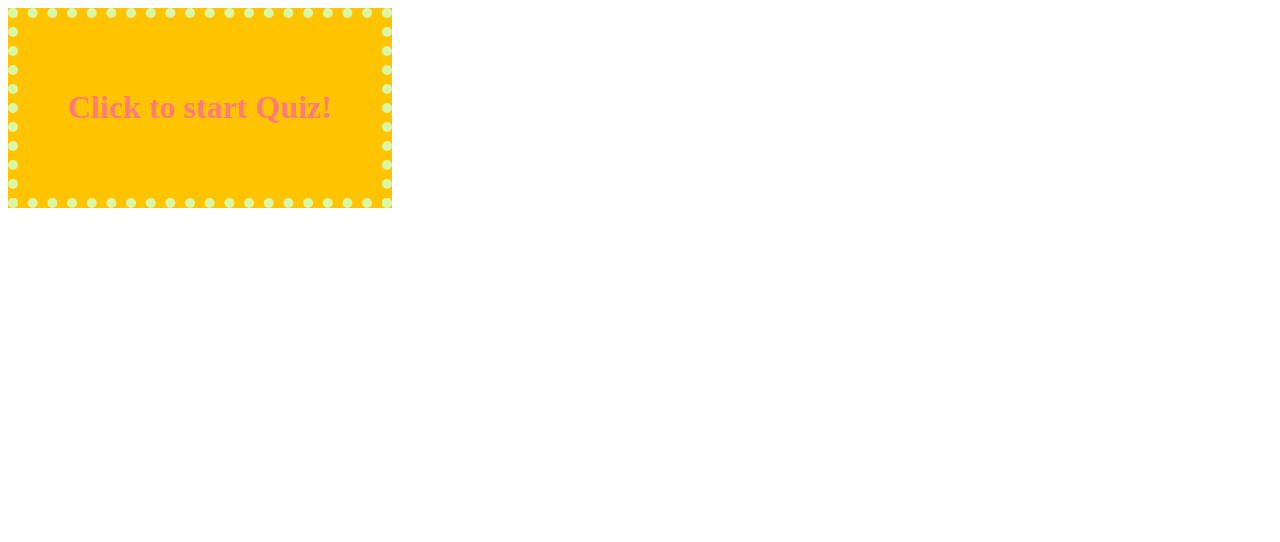
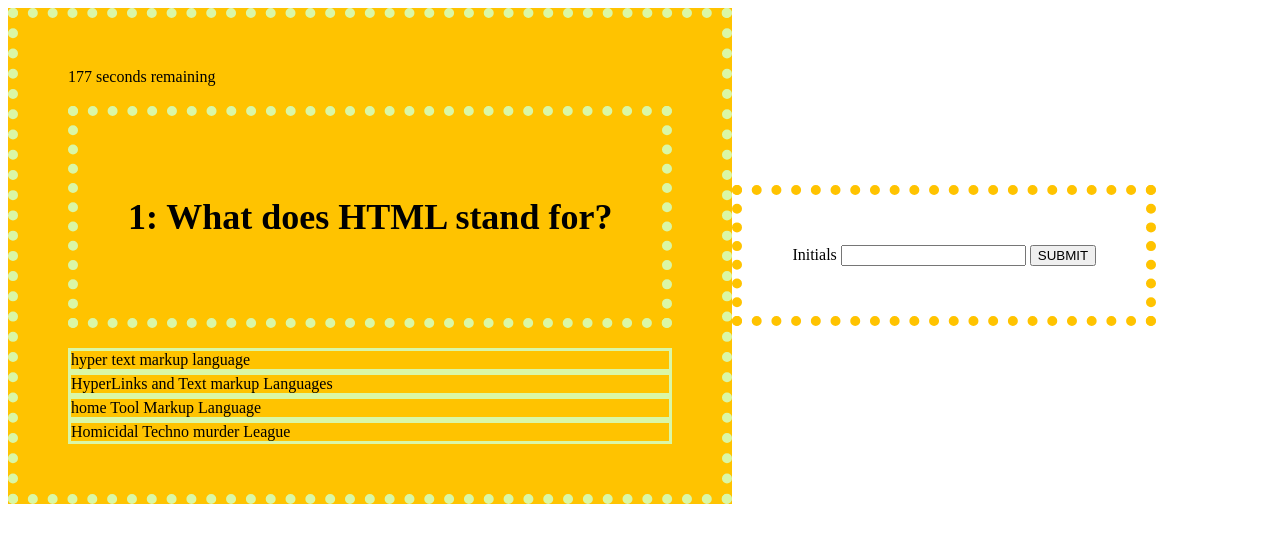
Before and after one commit to EMMWIMM/timedQuizGame, a plain HTML site: page index.html in a window 1280 px wide. Both pictures are taken after a click on the element "Click to start Quiz!". Drawn offline with Linux system fonts and the light colour scheme.

Commit message:
added end game, questions and check answer

```diff
--- a/assets/script.js
+++ b/assets/script.js
@@ -10,17 +10,90 @@ var initials= document.querySelector(".initials")
 var question= document.querySelector(".question")
 var end= document.querySelector(".end")
 var scoreContainer= document.querySelector(".highscores")
+var quiz = document.querySelector(".quiz")
+var timeLeft = 180;
 
 var questions =[
 {
-  question: "what does HTML stand for?",
+  question: "1: What does HTML stand for?",
   choiceA:"hyper text markup language",
   choiceB: "HyperLinks and Text markup Languages",
   choiceC: "home Tool Markup Language",
   choiceD: " Homicidal Techno murder League",
   correct: "a",
+},
+{
+  question: "2: What does CSS stand for?",
+  choiceA: "Constantly Single Singles",
+  choiceB: "Capable Sister Sitter",
+  choiceC: "Charlie Sings Silently",
+  choiceD: "Cascading Style Sheets",
+  correct: "d",
+},
+{
+  question: "3: Who invented the internet?",
+  choiceA: "Al Gore",
+  choiceB: "Vinton Cerf",
+  choiceC: "Bob Kahn",
+  choiceD: "Vinton Cerf and Bob Kahn",
+  correct: "d"
+},
+{
+  question: "4: Who invented javascript?",
+  choiceA: "Al Gore",
+  choiceB: "Brendan Eich",
+  choiceC: "Donald Duck",
+  choiceD: "Java",
+  correct: "b"
+},
+{
+  question: "5: Who invented HTML?",
+  choiceA: "Tim Berners-Lee",
+  choiceB: "World Wide Web Consortium",
+  choiceC: "Al Gore",
+  choiceD: "XML",
+  correct: "a"
+},
+{
+  question: "6: Computer scientist Ray Tomlinson, inventor of email, sent the first email in 1974.  What was the first email he sent?",
+  choiceA: "Mr Watson, come here. I want to see you.",
+  choiceB: "Dear Sir: I have been requested by the Nigerian National Petroleum Company to contact you for assistance in resolving a matter...",
+  choiceC: "This should have been a meeting.",
+  choiceD: "He doesn't actually remember.",
+  correct: "d"
+},
+{
+  question: "7: After the invention of email in 1974, how many years did it take before the first SPAM email was sent?",
+  choiceA: "1",
+  choiceB: "2",
+  choiceC: "3",
+  choiceD: "4",
+  correct: "d"
+},
+{
+  question: "8: Compuserve engineer Steve Wilke invented the .gif file format. How did he INTEND for it to be pronounced.",
+  choiceC: "Hard G like GIFT",
+  choiceD: "Soft G like JIFFY, but he's not a linguist, so he is WRONG!",
+  choiceA: "Silent G : IFT ",
+  choiceB: "Seriously any answer other than a HARD G is WRONG",
+  correct: "C"
+},
+{
+  question: "9: When did the public gain access to the internet?",
+  choiceA: "1973",
+  choiceB: "1991",
+  choiceC: "2000",
+  choiceD: "maybe they shouldn't have... ",
+  correct: "c"
+},
+{
+  question: "10: How many questions did we come up with before realizing they needed to be JAVASCRIPT questions?",
+  choiceA: "None",
+  choiceB: "All of them",
+  choiceC: "Ten",
+  choiceD: "Both B and C are correct",
+  correct: "D"
 }
-
 
 ]
 
@@ -40,7 +113,8 @@ function renderQ(){
 
 
 // start game/ timer
-startButton.addeventlistener( "click", startQuiz)
+
+startButton.addEventListener( "click", startQuiz);
 //can we have multiple event listeners for one element?
 
 function startQuiz(){
@@ -52,7 +126,7 @@ function startQuiz(){
 
 
 // wrong answer take away5 seconds
-function wrongA(){}
+
 
 //make starting div go away and questions/timer ap
 // log time in local console memory
@@ -61,8 +135,10 @@ function wrongA(){}
 function checkanswer(answer) {
   if (questions[runningQindex].correct == answer) {
     score ++;
+    console.log("NICE!");
   } else {
-wrongA()
+    timeLeft --;
+    console.log("OOPS");
   }
   if (runningQindex< lastQIndex) {
     runningQindex++;
@@ -72,11 +148,19 @@ wrongA()
     endGame();
   }
 
+
 }
 
 
 //end game and tkae initials into local storage for highscore board
-function endGame() {}
+function endGame() {
+if(runningQindex>= lastQIndex || timeLeft == 0){
+  console.log("gameover");
+  quiz.style.display = "none";
+  end.style.display = "block";
+}
+
+}
 // bring up input box for initials to be added to HS
 
 
@@ -88,7 +172,8 @@ function endGame() {}
 
 //game timer
 function countdown() {
-  var timeLeft = 60;
+  console.log("countdown() started");
+
 
   // Use the `setInterval()` method to call a function to be executed every 1000 milliseconds
   var timeInterval = setInterval(function () {
@@ -110,5 +195,5 @@ function countdown() {
       // Call the `endGame'
       endGame();
     }
-  }, 6000);
+  }, 1000);
 }
--- a/assets/style.css
+++ b/assets/style.css
@@ -49,4 +49,6 @@ background-color: #FFC300;
 
 h1{
   color: #fe7b7b;
+  font-size: 12px;
+  font-weight: bold;
 }
--- a/index.html
+++ b/index.html
@@ -2,14 +2,14 @@
 
 <head>
   <title>Quizorinno</title>
-  <link rel="stylesheet" href="./assets/style.css">
+  <link rel="stylesheet" href="./assets/style.css"></link>
 
 </head>
 
 
 <body>
 
-<div class="start" id="start" onclick=" countdown()">
+<div  id="start" onclick="countdown()">
   <h1>Click to start Quiz!</h1>
 </div>
 
@@ -18,32 +18,34 @@
 <div class="quiz"  style="display: none">
   <div class="timer">
     <div id="counter">
-coundownd here
+      countdown here
     </div>
 
   </div>
 
-  <h2 class="question" style="display: none"> question here</h2>
+  <h2 class="question"> question here</h2>
   <div class="choices">
-    <div class="choice" id="a" onclick="checkanswer()">
+    <div class="choice" id="a" onclick="checkanswer('a')">
 aaaaaa
     </div>
-    <div class="choice" id="b" onclick="checkanswer()">
+    <div class="choice" id="b" onclick="checkanswer('b')">
 bbbbbb
     </div>
-    <div class="choice" id="c" onclick="checkanswer()">
+    <div class="choice" id="c" onclick="checkanswer('c')">
 cccccc
     </div>
-    <div class="choice" id="d" onclick="checkanswer()">
+    <div class="choice" id="d" onclick="checkanswer('d')">
 dddddd
     </div>
   </div>
 
 </div>
-
-<div class="end" style="display:none" >
+<br/>
+<div class="end" style="" >
   <form class="initials"  action="index.html" method="post">
-
+    <label for="initials">Initials</label>
+    <input type="text" name="initials" value="">
+    <button type="submit" >SUBMIT</button>
   </form>
 
 </div>
@@ -52,8 +54,6 @@ dddddd
 
 </div>
 
-
-<script type="javascript" src="./assets/script.js">
-
+<script type="text/javascript" src="assets/script.js">
 </script>
 </body>
```
Also changed, not shown: 1 other file.
